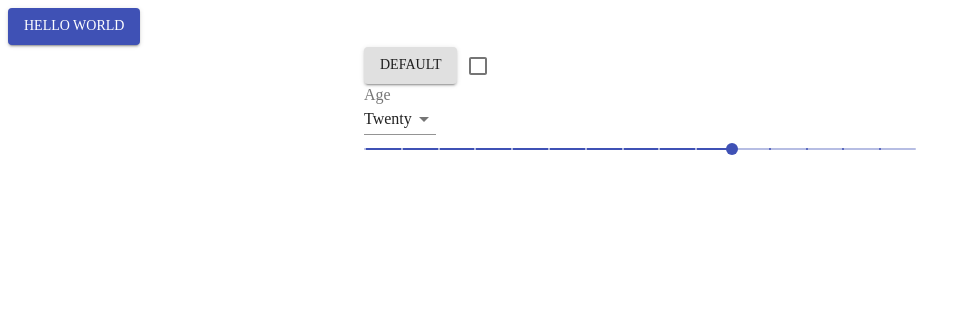
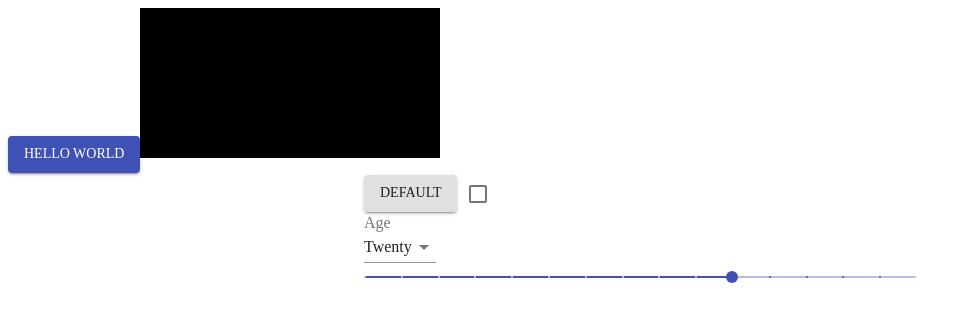
Before and after one commit to sgerpdx/material-ui-test, a React app: page / in a window 1280 px wide. Shown: the top 322 px of the page, without its empty margins (0-972 px from the left). Built offline with nearby package versions, Linux system fonts and the light colour scheme; a web font is replaced by a local one.

Commit message:
canvas component set up

```diff
--- /dev/null
+++ b/src/components/CanvasComponent.jsx
@@ -0,0 +1,19 @@
+import React, { useRef, useEffect } from 'react';
+
+export default function CanvasComponent(props) {
+  const canvasRef = useRef(null);
+
+  useEffect(() => {
+    const canvas = canvasRef.current;
+    const context = canvas.getContext('2d');
+    //Our first draw
+    context.fillStyle = '#000000';
+    context.fillRect(0, 0, context.canvas.width, context.canvas.height);
+  }, []);
+
+  return (
+    <>
+      <canvas ref={canvasRef} {...props} />
+    </>
+  );
+}
--- a/src/components/app/App.jsx
+++ b/src/components/app/App.jsx
@@ -1,5 +1,6 @@
 import React from 'react';
 import MaterialComponents from '../MaterialComponents';
+import CanvasComponent from '../CanvasComponent';
 import Button from '@material-ui/core/Button';
 import { ThemeProvider, createMuiTheme } from '@material-ui/core/styles';
 
@@ -9,12 +10,37 @@ const theme = createMuiTheme({
   },
 });
 
+// function addTextToImage(imagePath, text) {
+//   //const circle_canvas = document.getElementById('canvas');
+//   //const context = circle_canvas.getContext('2d');
+
+//   // Draw Image function
+//   const img = new Image();
+//   img.src = imagePath;
+//   img.onload = function () {
+//     context.drawImage(img, 0, 0);
+//     context.lineWidth = 1;
+//     context.fillStyle = '#CC00FF';
+//     context.lineStyle = '#ffff00';
+//     context.font = '18px sans-serif';
+//     context.fillText(text, 50, 50);
+//   };
+// }
+// addTextToImage('https://i.ytimg.com/vi/PXye-6_ZB1w/hqdefault.jpg', 'Hey');
+
 export default function App() {
   return (
     <ThemeProvider theme={theme}>
       <Button variant="contained" color="primary">
         Hello World
       </Button>
+      <CanvasComponent />
+      {/* <canvas
+        id="canvas"
+        width="340"
+        height="340"
+        style={{ backgroundColor: 'blue' }}
+      ></canvas> */}
       <MaterialComponents />
     </ThemeProvider>
   );
```
